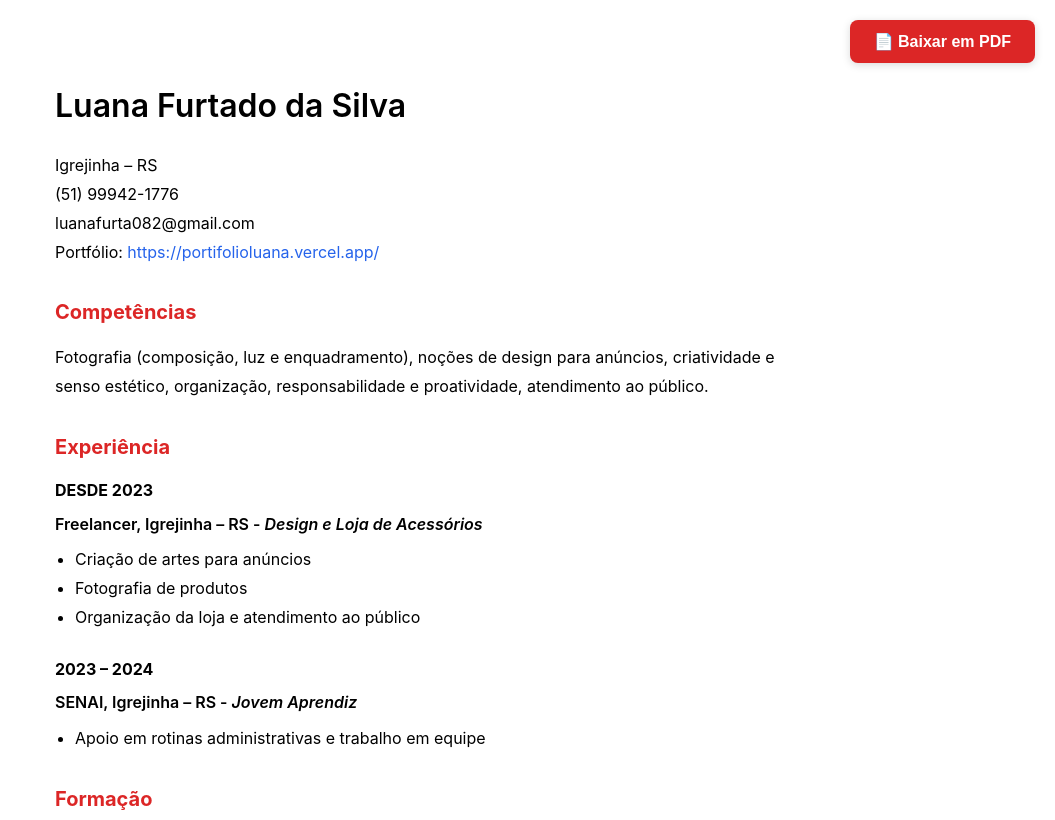
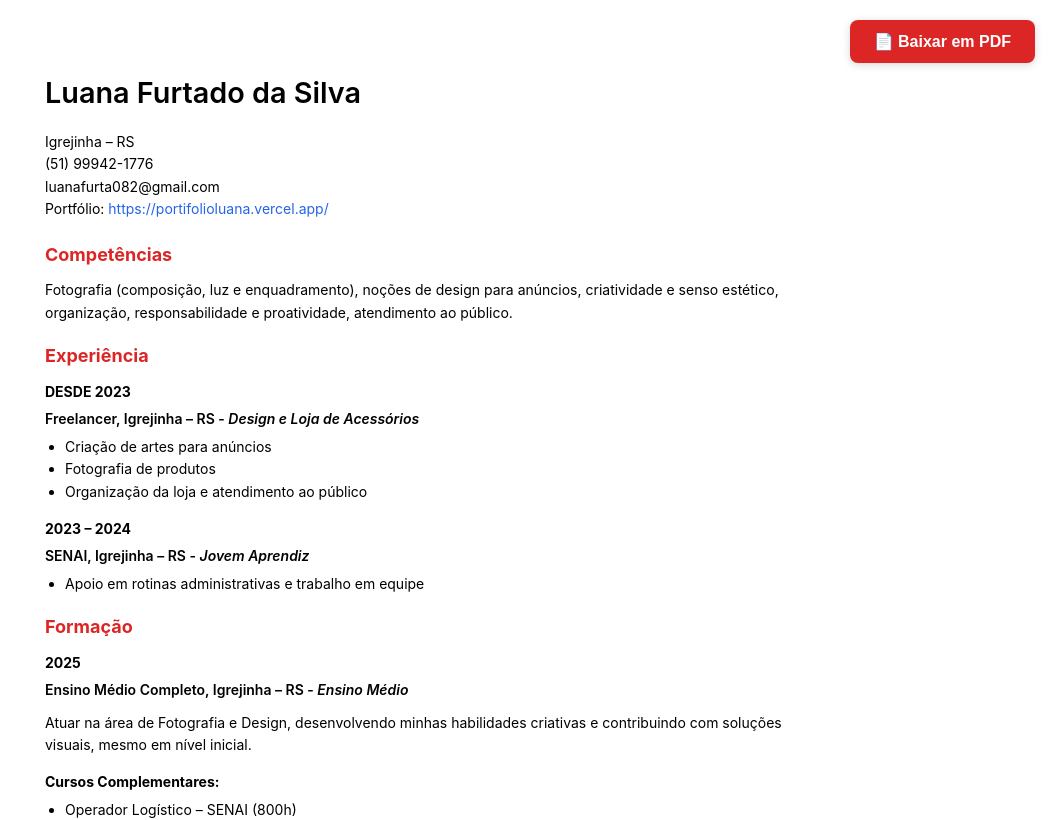
Before and after one commit to GustavoAlmeidaPuff/curriculo-luana, a Next.js app: page / in a window 1280 px wide. Shown: the top 820 px of the page, without its empty margins (225-1280 px from the left). Built offline with nearby package versions, Linux system fonts and the light colour scheme.

Commit message:
Refactor styling in Home component: adjusted padding, margins, and font sizes for improved layout and readability.

```diff
--- a/app/page.tsx
+++ b/app/page.tsx
@@ -64,13 +64,13 @@ export default function Home() {
           📄 Baixar em PDF
         </button>
 
-        <div ref={contentRef} style={{ backgroundColor: '#ffffff', padding: '40px' }}>
-          <div style={{ marginBottom: '30px' }}>
-            <p style={{ fontSize: '2em', fontWeight: '600', marginBottom: '20px', marginTop: 0, padding: 0 }}>
+        <div ref={contentRef} style={{ backgroundColor: '#ffffff', padding: '30px' }}>
+          <div style={{ marginBottom: '20px' }}>
+            <p style={{ fontSize: '1.8em', fontWeight: '600', marginBottom: '15px', marginTop: 0, padding: 0 }}>
               Luana Furtado da Silva
             </p>
 
-            <div style={{ fontSize: '16px', lineHeight: '1.8' }}>
+            <div style={{ fontSize: '14px', lineHeight: '1.6' }}>
               <div>Igrejinha – RS</div>
               <div>(51) 99942-1776</div>
               <div>luanafurta082@gmail.com</div>
@@ -88,28 +88,28 @@ export default function Home() {
             </div>
           </div>
 
-          <section style={{ marginBottom: '30px' }}>
-            <h2 style={{ color: '#dc2626', fontSize: '20px', fontWeight: '700', marginBottom: '15px' }}>
+          <section style={{ marginBottom: '18px' }}>
+            <h2 style={{ color: '#dc2626', fontSize: '18px', fontWeight: '700', marginBottom: '10px' }}>
               Competências
             </h2>
-            <p style={{ fontSize: '16px', lineHeight: '1.8' }}>
+            <p style={{ fontSize: '14px', lineHeight: '1.6' }}>
               Fotografia (composição, luz e enquadramento), noções de design para anúncios, criatividade e senso estético, organização, responsabilidade e proatividade, atendimento ao público.
             </p>
           </section>
 
-          <section style={{ marginBottom: '30px' }}>
-            <h2 style={{ color: '#dc2626', fontSize: '20px', fontWeight: '700', marginBottom: '15px' }}>
+          <section style={{ marginBottom: '18px' }}>
+            <h2 style={{ color: '#dc2626', fontSize: '18px', fontWeight: '700', marginBottom: '10px' }}>
               Experiência
             </h2>
 
-            <div style={{ marginBottom: '25px' }}>
-              <div style={{ fontWeight: '700', fontSize: '16px', marginBottom: '8px' }}>
+            <div style={{ marginBottom: '15px' }}>
+              <div style={{ fontWeight: '700', fontSize: '14px', marginBottom: '5px' }}>
                 DESDE 2023
               </div>
-              <div style={{ fontWeight: '600', fontSize: '16px', marginBottom: '8px' }}>
+              <div style={{ fontWeight: '600', fontSize: '14px', marginBottom: '5px' }}>
                 Freelancer, Igrejinha – RS - <em>Design e Loja de Acessórios</em>
               </div>
-              <ul style={{ marginLeft: '20px', fontSize: '16px', lineHeight: '1.8' }}>
+              <ul style={{ marginLeft: '20px', fontSize: '14px', lineHeight: '1.6' }}>
                 <li>Criação de artes para anúncios</li>
                 <li>Fotografia de produtos</li>
                 <li>Organização da loja e atendimento ao público</li>
@@ -117,40 +117,40 @@ export default function Home() {
             </div>
 
             <div>
-              <div style={{ fontWeight: '700', fontSize: '16px', marginBottom: '8px' }}>
+              <div style={{ fontWeight: '700', fontSize: '14px', marginBottom: '5px' }}>
                 2023 – 2024
               </div>
-              <div style={{ fontWeight: '600', fontSize: '16px', marginBottom: '8px' }}>
+              <div style={{ fontWeight: '600', fontSize: '14px', marginBottom: '5px' }}>
                 SENAI, Igrejinha – RS - <em>Jovem Aprendiz</em>
               </div>
-              <ul style={{ marginLeft: '20px', fontSize: '16px', lineHeight: '1.8' }}>
+              <ul style={{ marginLeft: '20px', fontSize: '14px', lineHeight: '1.6' }}>
                 <li>Apoio em rotinas administrativas e trabalho em equipe</li>
               </ul>
             </div>
           </section>
 
-          <section style={{ marginBottom: '30px' }}>
-            <h2 style={{ color: '#dc2626', fontSize: '20px', fontWeight: '700', marginBottom: '15px' }}>
+          <section style={{ marginBottom: '18px' }}>
+            <h2 style={{ color: '#dc2626', fontSize: '18px', fontWeight: '700', marginBottom: '10px' }}>
               Formação
             </h2>
 
-            <div style={{ marginBottom: '20px' }}>
-              <div style={{ fontWeight: '700', fontSize: '16px', marginBottom: '8px' }}>
+            <div style={{ marginBottom: '15px' }}>
+              <div style={{ fontWeight: '700', fontSize: '14px', marginBottom: '5px' }}>
                 2025
               </div>
-              <div style={{ fontWeight: '600', fontSize: '16px', marginBottom: '15px' }}>
+              <div style={{ fontWeight: '600', fontSize: '14px', marginBottom: '10px' }}>
                 Ensino Médio Completo, Igrejinha – RS - <em>Ensino Médio</em>
               </div>
-              <p style={{ fontSize: '16px', lineHeight: '1.8', marginBottom: '20px' }}>
+              <p style={{ fontSize: '14px', lineHeight: '1.6', marginBottom: '15px' }}>
                 Atuar na área de Fotografia e Design, desenvolvendo minhas habilidades criativas e contribuindo com soluções visuais, mesmo em nível inicial.
               </p>
             </div>
 
             <div>
-              <div style={{ fontWeight: '700', fontSize: '16px', marginBottom: '8px' }}>
+              <div style={{ fontWeight: '700', fontSize: '14px', marginBottom: '5px' }}>
                 Cursos Complementares:
               </div>
-              <ul style={{ marginLeft: '20px', fontSize: '16px', lineHeight: '1.8' }}>
+              <ul style={{ marginLeft: '20px', fontSize: '14px', lineHeight: '1.6' }}>
                 <li>Operador Logístico – SENAI (800h)</li>
               </ul>
             </div>
```
